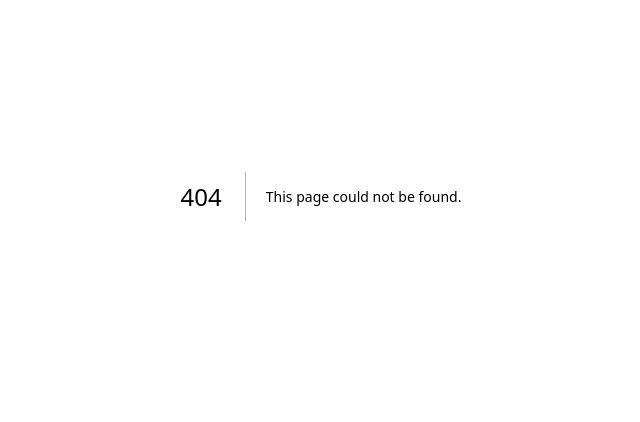
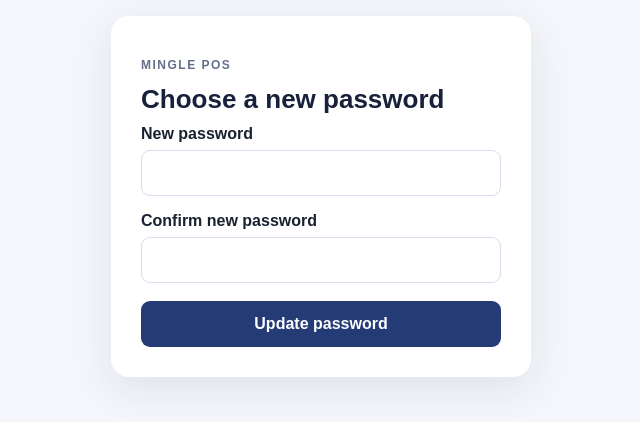
Before and after one commit to towncentslinksolutions-sketch/MINGLE-POS-, a Next.js app: page /update-password in a window 1280 px wide. Before the commit this address had no page. Shown: the part 204-626 px from the top of the page, without its empty margins (319-959 px from the left). Built offline with nearby package versions, Linux system fonts and the light colour scheme; no server answers.

Commit message:
Add secure password update page

```diff
--- /dev/null
+++ b/app/update-password/page.tsx
@@ -0,0 +1,57 @@
+"use client";
+
+import { FormEvent, useMemo, useState } from "react";
+import { useRouter } from "next/navigation";
+import { createClient } from "../../lib/supabase/client";
+
+export default function UpdatePasswordPage() {
+  const supabase = useMemo(() => createClient(), []);
+  const router = useRouter();
+  const [password, setPassword] = useState("");
+  const [confirm, setConfirm] = useState("");
+  const [loading, setLoading] = useState(false);
+  const [error, setError] = useState("");
+  const [success, setSuccess] = useState("");
+
+  async function handleSubmit(event: FormEvent<HTMLFormElement>) {
+    event.preventDefault();
+    setError("");
+    setSuccess("");
+    if (password.length < 8) {
+      setError("Choose a password with at least 8 characters.");
+      return;
+    }
+    if (password !== confirm) {
+      setError("The passwords do not match.");
+      return;
+    }
+    setLoading(true);
+    const { error: updateError } = await supabase.auth.updateUser({ password });
+    if (updateError) {
+      setError(updateError.message);
+      setLoading(false);
+      return;
+    }
+    setSuccess("Your password has been updated. You can now continue to MINGLE POS.");
+    setLoading(false);
+    setTimeout(() => router.replace("/"), 1200);
+  }
+
+  return (
+    <main style={{ minHeight: "100vh", display: "grid", placeItems: "center", padding: 20, background: "#f4f6fb", fontFamily: "Arial, sans-serif" }}>
+      <section style={{ width: "100%", maxWidth: 420, background: "#fff", borderRadius: 18, padding: 30, boxShadow: "0 12px 40px rgba(20,30,60,.09)" }}>
+        <p style={{ color: "#64708a", fontSize: 12, fontWeight: 700, letterSpacing: 1.5 }}>MINGLE POS</p>
+        <h1 style={{ color: "#17213b", fontSize: 26 }}>Choose a new password</h1>
+        <form onSubmit={handleSubmit}>
+          <label htmlFor="password" style={{ display: "block", marginBottom: 7, fontWeight: 600 }}>New password</label>
+          <input id="password" type="password" autoComplete="new-password" required value={password} onChange={e => setPassword(e.target.value)} style={{ boxSizing: "border-box", width: "100%", padding: 13, border: "1px solid #d7ddea", borderRadius: 9, marginBottom: 16 }} />
+          <label htmlFor="confirm" style={{ display: "block", marginBottom: 7, fontWeight: 600 }}>Confirm new password</label>
+          <input id="confirm" type="password" autoComplete="new-password" required value={confirm} onChange={e => setConfirm(e.target.value)} style={{ boxSizing: "border-box", width: "100%", padding: 13, border: "1px solid #d7ddea", borderRadius: 9, marginBottom: 18 }} />
+          {error && <p role="alert" style={{ color: "#b42318", background: "#fff1f0", padding: 11, borderRadius: 8 }}>{error}</p>}
+          {success && <p role="status" style={{ color: "#176b3a", background: "#edfaf1", padding: 11, borderRadius: 8 }}>{success}</p>}
+          <button type="submit" disabled={loading} style={{ width: "100%", border: 0, borderRadius: 9, padding: 14, color: "#fff", background: "#243b75", fontWeight: 700 }}>{loading ? "Updating..." : "Update password"}</button>
+        </form>
+      </section>
+    </main>
+  );
+}
```
